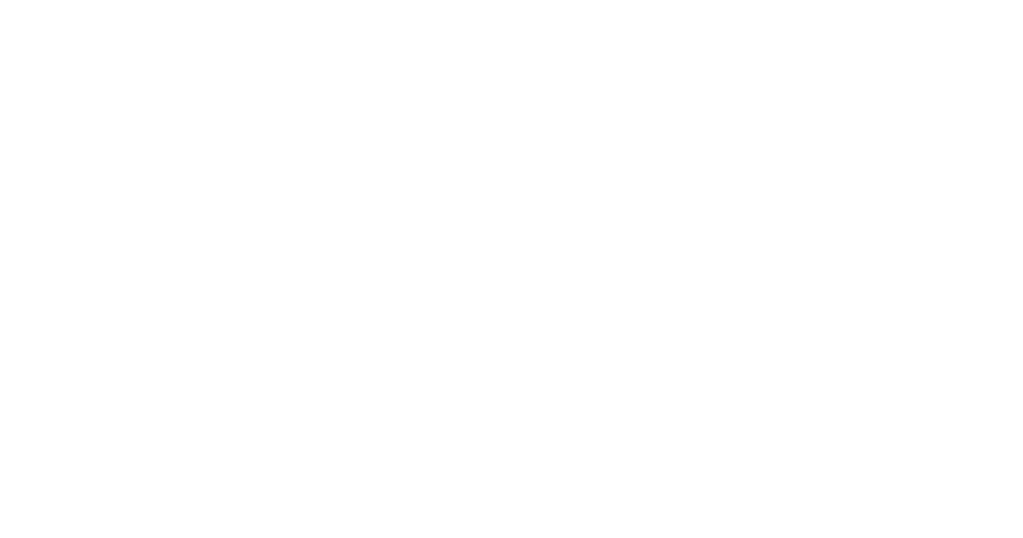
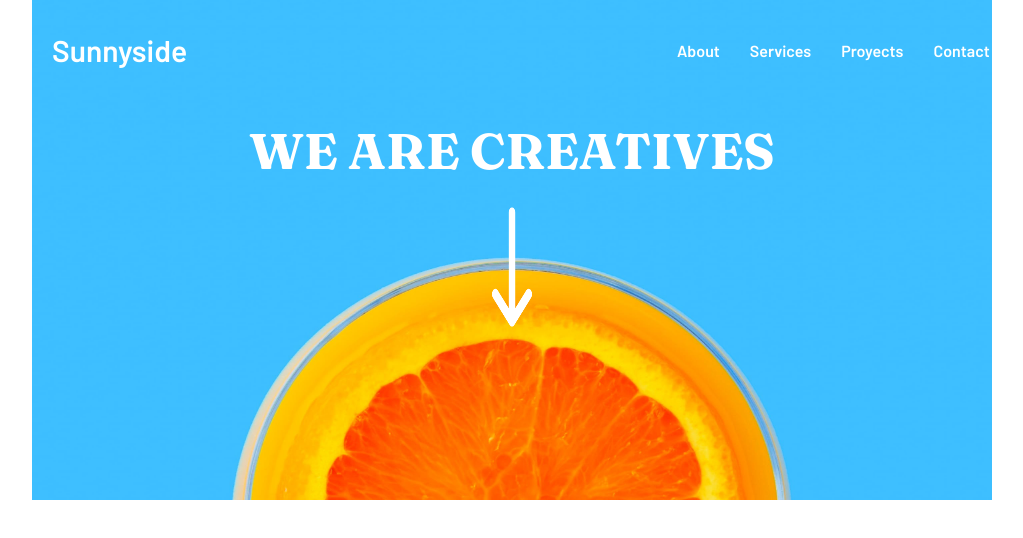
Before and after one commit to aldairru01/practica-4, a plain HTML site: page index.html in a window 1280 px wide. Shown: the whole page, without its empty margins (128-1151 px from the left). Drawn offline with Linux system fonts and the light colour scheme.

Commit message:
avance-mi-rama

```diff
--- a/index.html
+++ b/index.html
@@ -9,7 +9,25 @@
   <body>
     <main>
       <!--Christian limas header-->
-      <header></header>
+      <header>
+        <div class="content-nav">
+          <a class="logo">Sunnyside</a>
+          <nav>
+            <ul>
+              <li><a href="">About</a></li>
+              <li><a href="">Services</a></li>
+              <li><a href="">Proyects</a></li>
+              <li><a href="">Contact</a></li>
+            </ul>
+          </nav>
+        </div>
+        <div class="content-portada">
+          <h2>WE ARE CREATIVES</h2>
+          <div class="img-flecha">
+            <img src="./imagenes/flecha.png" alt="" />
+          </div>
+        </div>
+      </header>
       <!--Christian limas portada-->
       <section class="portada"></section>
       <!--Robert producto-1-2-->
--- a/main.css
+++ b/main.css
@@ -1,3 +1,6 @@
+@import url('https://fonts.googleapis.com/css2?family=Fraunces:opsz,wght@9..144,700&display=swap');
+@import url('https://fonts.googleapis.com/css2?family=Barlow:wght@600&display=swap');
+
 *{
     margin: 0;
     padding: 0;
@@ -13,3 +16,81 @@ main{
     width: 960px;
     margin: 0 auto;
 }
+
+/*--- header ----*/
+
+header{
+    font-family: 'Barlow', sans-serif;
+    width: 100%;
+    height: 500px;
+    background-image: url(./imagenes/image-header.jpg);
+    background-size: 100% 100%;
+    background-repeat: no-repeat;
+}
+
+header .content-nav{
+    display: flex;
+    justify-content: space-between;
+    height: 100px;
+    align-items: center;
+}
+
+header .content-nav .logo{
+    font-size: 30px;
+    font-weight: 900;
+    padding-left: 20px;
+    color: #fff;
+}
+
+header .content-nav nav ul{
+    display: flex;
+    width: 330px;
+    justify-content: space-around;
+    padding-right: 30px;
+}
+
+header .content-nav nav ul li{
+    list-style: none;
+}
+
+
+
+
+header .content-nav nav ul li a{
+    text-decoration: none;
+    color: #fff;
+    padding: 5px 15px;
+    border-radius: 15px;
+    transition: all ease-in-out .5s;
+}
+
+header .content-nav nav ul li a:hover{
+    color: black;
+    padding: 5px 15px;
+    border-radius: 15px;
+    background-color: #fff;
+
+}
+
+header .content-portada{
+    width: 100%;
+    display: flex;
+    flex-direction: column;
+    align-items: center;
+}
+
+.content-portada h2{
+    font-size: 50px;
+    color: #fff;
+    padding-top: 20px;
+    font-family: 'Fraunces', serif;
+}
+
+.img-flecha{
+    padding-top: 20px;
+}
+.img-flecha img{
+    width: 80px;
+    height: 130px;
+    filter: invert();
+}
```
Also changed, not shown: imagenes/flecha.png (added).
